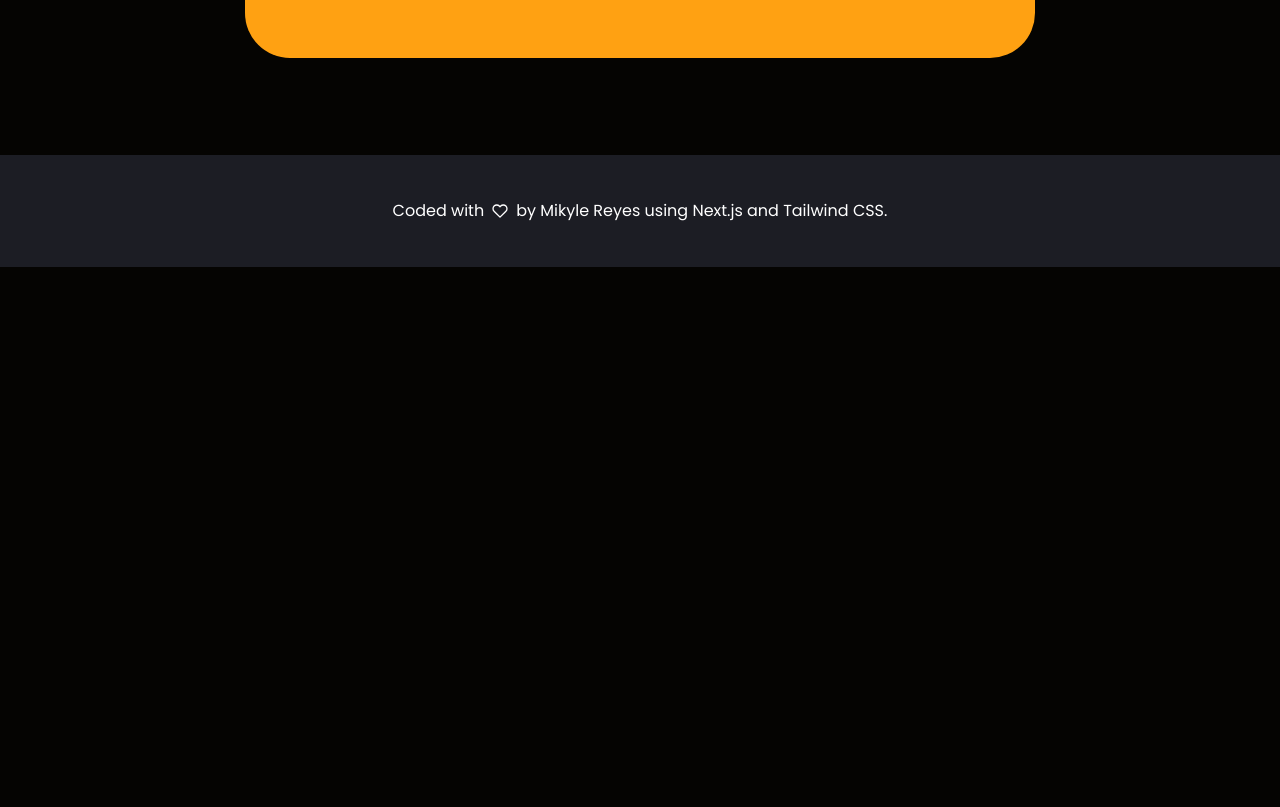
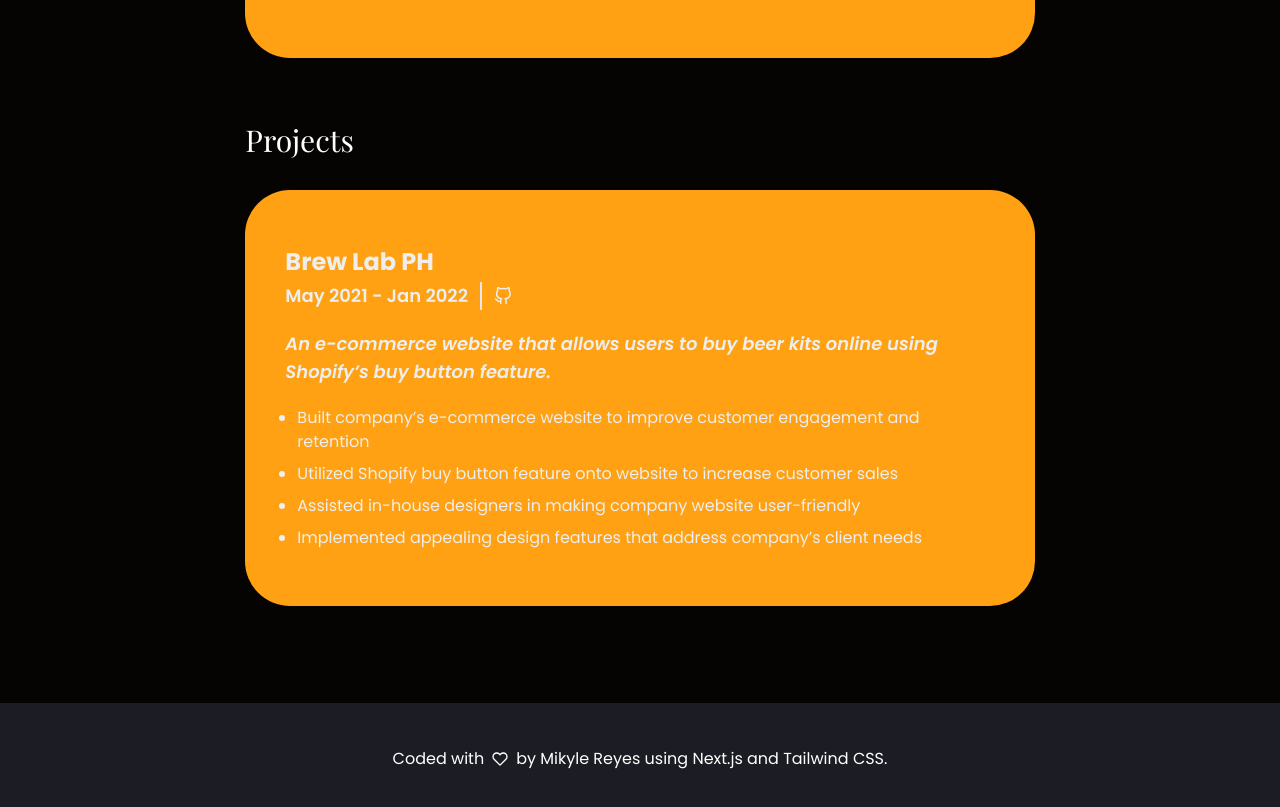
Before and after one commit to muhkyle17/portfolio-website, a Next.js app: page /resume in a window 1280 px wide. Shown: the part 3340-4147 px from the top of the page. Before the commit the page ends 3607 px from the top, so only its background shows below. Built offline with nearby package versions, Linux system fonts and the light colour scheme; a web font is replaced by a local one.

Commit message:
Display the freelance stuff on the UI

```diff
--- a/components/resume/Freelance.js
+++ b/components/resume/Freelance.js
@@ -1,7 +1,36 @@
-const Freelance = () => {
+import { FiGithub } from 'react-icons/fi'
+
+const Freelance = ({ freelance }) => {
   return (
-    <div>
-      <p>Freelance</p>
+    <div className='flex flex-col gap-8 w-4/6'>
+      <h1 className='text-3xl'>Projects</h1>
+
+      {freelance.map(work => (
+        <div
+          key={work.company}
+          className='flex flex-col gap-5 px-10 py-14 bg-primary rounded-[45px] text-[#EEEEEE]'>
+          <div className='flex flex-col gap-1'>
+            <h2 className='font-bold text-2xl'>{work.company}</h2>
+            <div className='flex items-center font-semibold text-lg'>
+              <p className='border-r-2 pr-3'>{work.duration}</p>
+              <a
+                href={work?.githubLink}
+                target='_blank'
+                rel='noreferrer'
+                className='pl-3 hover:text-tertiary'>
+                <FiGithub />
+              </a>
+            </div>
+          </div>
+
+          <p className='text-lg font-semibold italic'>{work.shortDescription}</p>
+          <ul className='list-disc flex flex-col gap-2 ml-3'>
+            {work.detailedDescription.map(work => (
+              <li key={Math.random()}>{work}</li>
+            ))}
+          </ul>
+        </div>
+      ))}
     </div>
   )
 }
--- a/components/resume/Resume.js
+++ b/components/resume/Resume.js
@@ -1,6 +1,7 @@
-import { experience, resumeProjects as projects } from '../../data'
+import { experience, resumeProjects as projects, freelance } from '../../data'
 import Experience from './Experience'
 import ResumeProjects from './ResumeProjects'
+import Freelance from './Freelance'
 
 const Resume = () => {
   return (
@@ -10,6 +11,7 @@ const Resume = () => {
 
         <Experience experience={experience} />
         <ResumeProjects projects={projects} />
+        <Freelance freelance={freelance} />
       </div>
     </section>
   )
```
